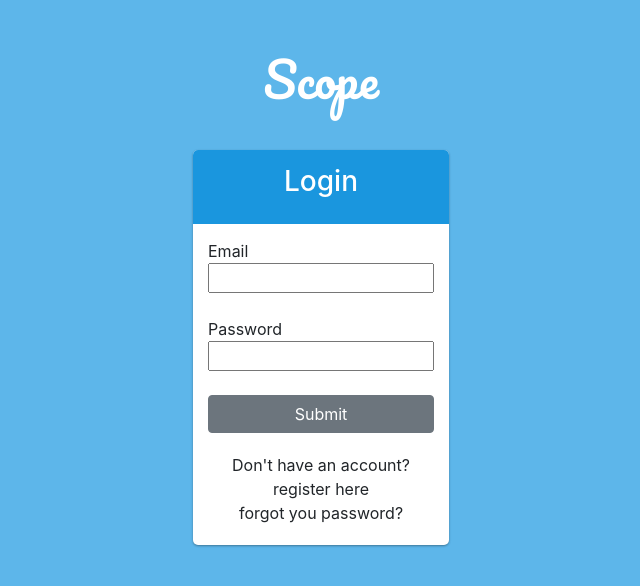
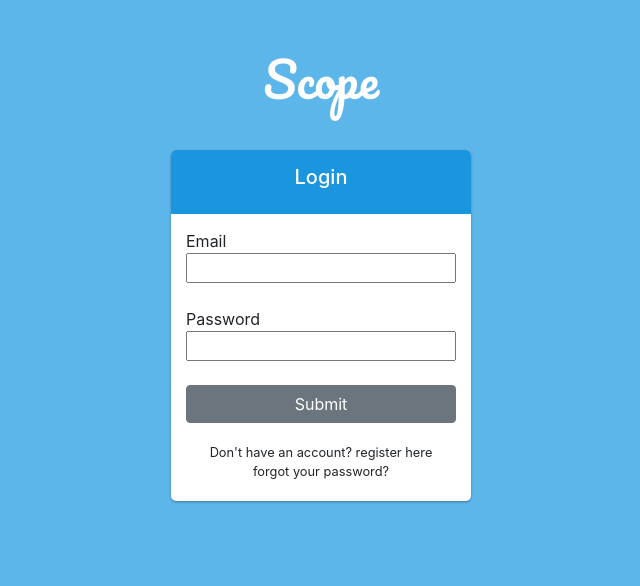
Before and after one commit to minimatrix/vista-scope, a React (Create React App) app: page / in a window 1280 px wide. Shown: the top 586 px of the page, without its empty margins (319-959 px from the left). Built offline with nearby package versions, Linux system fonts and the light colour scheme.

Commit message:
dummy dash

```diff
--- a/src/App.js
+++ b/src/App.js
@@ -9,31 +9,17 @@ import {ApplicationReducer} from './reducers/ApplicationReducer';
 import { ToastContainer, toast } from 'react-toastify';
 import 'react-toastify/dist/ReactToastify.css';
 
-const initialState = {
-    token: undefined,
-    user: undefined
-};
+export default () => {
 
-
-
-export default () => {
+    const initialState = {
+        token: undefined,
+        user: undefined
+    };
 
     const [{token, user}, dispatch] = useReducer(ApplicationReducer,initialState);
 
-
-    // check local storage for an existing token
-    // if present attempt to log the user in
-    // on sucess update user in global state and on failure, remove the token forcing user to login manually
-
-
-
-
-
-
-
-
     return (
-        <ApplicationContext.Provider value={{user, dispatch}}>
+        <ApplicationContext.Provider value={{user, token, dispatch}}>
             <AppWrapper>
                 <ToastContainer/>
                 {
--- a/src/components/Auth/components/Login/index.js
+++ b/src/components/Auth/components/Login/index.js
@@ -10,10 +10,10 @@ import useLocalStorage from '../../../../hooks/useLocalStorage';
 
 export default () => {
 
+    const {dispatch} = useContext(ApplicationContext);
     const [email, setEmail] = useState('');
     const [isManualLogin, setIsManualLogin] = useState(false);
     const [password, setPassword] = useState('');
-    const {dispatch} = useContext(ApplicationContext);
     const [token,setToken,removeToken] = useLocalStorage('TOKEN','TOKEN');
 
     useEffect(()=>{
@@ -34,11 +34,8 @@ export default () => {
         }
     };
 
-
     const loginWithToken = async () =>{
-
         if(token !== "TOKEN" && isManualLogin !== true){
-
             let response = await authenticateToken({token});
             if (response !== undefined) {
                 dispatch({type:'login_success', payload:{token:response.data.token, user:response.data.user}});
@@ -49,12 +46,11 @@ export default () => {
         }
     }
 
-
     return (
         <Container>
             <Cursive>Scope</Cursive>
             <Card
-                style={{width:"20%", marginTop:150, position:'absolute', display:'flex', flexDirection:'column', justifyContent:'space-between'}}
+                style={{width:"20%", minWidth:'300px', marginTop:150, position:'absolute', display:'flex', flexDirection:'column', justifyContent:'space-between'}}
                 headerStyle={{paddginTop:'50px'}}
                 heading="Login" useLogo={true}
             >
@@ -63,9 +59,9 @@ export default () => {
 
                 <Button onClick={onHandleSubmit} value="submit">Submit</Button>
 
-                <div style={{marginTop:'20px', textAlign:'center'}}>
+                <div style={{marginTop:'20px', fontSize:'0.8em', textAlign:'center'}}>
                     Don't have an account? register here<br/>
-                    forgot you password?
+                    forgot your password?
                 </div>
 
             </Card>
--- a/src/components/AuthedApplication/index.js
+++ b/src/components/AuthedApplication/index.js
@@ -16,7 +16,6 @@ export default () => {
             <MainBody>
                 <>
                     <Sidebar>
-
                         <Nav vertical>
                             <NavItem>
                                 <Link to="/">Boards</Link>
--- a/src/components/Dashboard/index.js
+++ b/src/components/Dashboard/index.js
@@ -1,11 +1,24 @@
 
-import React from "react";
+import React, {useState} from "react";
 
 export default () => {
+
+    const [boards, setBoards] = useState([]);
 
     return (
         <div>
             <h3>Boards</h3>
+            <div style={{display:'flex', flexWrap:'wrap', width:'900px'}}>
+                {
+                    boards.map(board =>
+                        <div style={{padding:20, width:200, height:100, margin:10, textAlign:'center',border:'solid red 1px', borderRadius:8}}>{board.name}</div>
+                    )
+                }
+                <div style={{padding:20, width:200, margin:10,textAlign:'center', background:'lightgrey', cursor:'pointer', borderRadius:8}}
+                    onClick={()=>setBoards([...boards,{name:'test'}])}
+                >Add Board</div>
+            </div>
+
         </div>
     )
 };
--- a/src/components/Layout/elements/Card.js
+++ b/src/components/Layout/elements/Card.js
@@ -11,7 +11,7 @@ export default (props) => {
             {
                 (heading !== undefined) &&
                     <CardHeader style={headerStyle}>
-                       <h3 style={{margin:'5px'}}>{heading}</h3>
+                       <h5 style={{margin:'5px'}}>{heading}</h5>
                     </CardHeader>
             }
             <CardBody>
```
Lines whose indentation alone changed are shown as unchanged.
